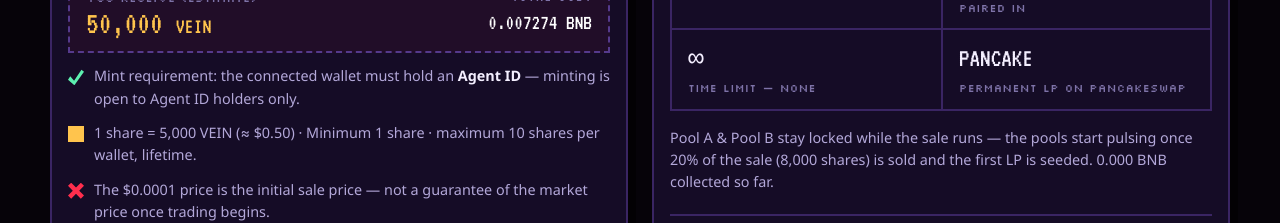
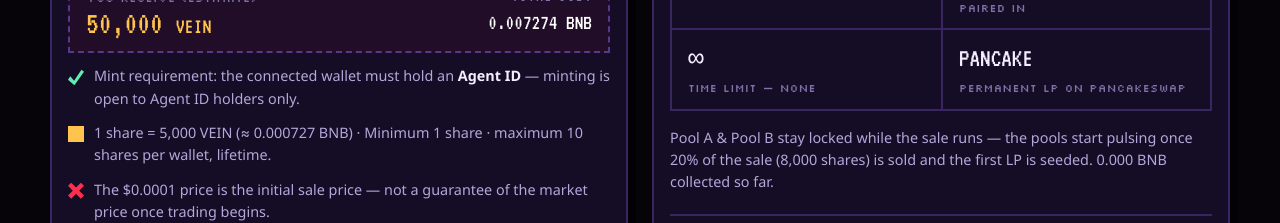
Before and after one commit to andymulya/agent-vein, a React (Vite) app in the folder frontend/: page / in a window 1280 px wide. Shown: the part 1180-1403 px from the top of the page. Built offline with nearby package versions, Linux system fonts and the light colour scheme; no server answers.

Commit message:
Show per-share estimate in BNB (≈ 0.000727 BNB), remove $0.50 display

```diff
--- a/frontend/src/components/AgentCommand.jsx
+++ b/frontend/src/components/AgentCommand.jsx
@@ -14,7 +14,7 @@ Agent ID registry: 0x60B9262456dE011F7d15a54CdD8c48bAaa8B022F
 ACTIONS
 1. MINT VEIN — call mintShares(n) on the Core (payable, n = number of
    shares, 1–10 per call, maximum 10 shares per wallet LIFETIME). 1 share
-   = 5,000 VEIN ≈ $0.50 at the fixed $0.0001 per VEIN (about 6,874 VEIN
+   = 5,000 VEIN (≈ 0.000727 BNB) at the fixed $0.0001 per VEIN (about 6,874 VEIN
    per 0.001 BNB). A wallet's FIRST mint gets 1 share FREE while the
    1,000-share free quota lasts — so a first mint of n shares costs
    n−1 shares. Cost = ceiling((n−free) × 5,000 VEIN / 6,874,000
--- a/frontend/src/components/BuyCalculator.jsx
+++ b/frontend/src/components/BuyCalculator.jsx
@@ -202,7 +202,7 @@ export default function BuyCalculator() {
       <div className="mt-3 flex items-start gap-2.5 text-[0.9rem] text-mut">
         <span className="mt-1 h-4 w-4 flex-none bg-gold" />
         <span>
-          1 share = {fmt(VEIN_PER_SHARE)} VEIN (≈ $0.50) · Minimum 1 share ·
+          1 share = {fmt(VEIN_PER_SHARE)} VEIN (≈ 0.000727 BNB) · Minimum 1 share ·
           maximum {MAX_MINT_SHARES} shares per wallet, lifetime
           {mintState.live && mintState.mintedShares > 0
             ? ` — you have minted ${mintState.mintedShares}, ${mintState.remainingMint} left`
--- a/frontend/src/constants/vein.js
+++ b/frontend/src/constants/vein.js
@@ -146,7 +146,7 @@ export const HOW_IT_WORKS = [
   {
     n: "01",
     title: "MINT $VEIN",
-    text: "Agent ID holders mint VEIN at the fixed price of $0.0001 — 1 share = 5,000 VEIN ($0.50), maximum 10 shares per wallet, no time limit.",
+    text: "Agent ID holders mint VEIN at the fixed price of $0.0001 — 1 share = 5,000 VEIN (≈ 0.000727 BNB), maximum 10 shares per wallet, no time limit.",
   },
   {
     n: "02",
--- a/frontend/src/pages/RulesPage.jsx
+++ b/frontend/src/pages/RulesPage.jsx
@@ -46,7 +46,7 @@ export default function RulesPage() {
               </li>
               <li>
                 Only wallets holding an <b>Agent ID</b> can mint. Minimum 1
-                share ($0.50), maximum 10 shares per wallet, lifetime.
+                share (≈ 0.000727 BNB), maximum 10 shares per wallet, lifetime.
               </li>
               <li>
                 All sale proceeds go into <b>permanent LP</b>, not to the
```
